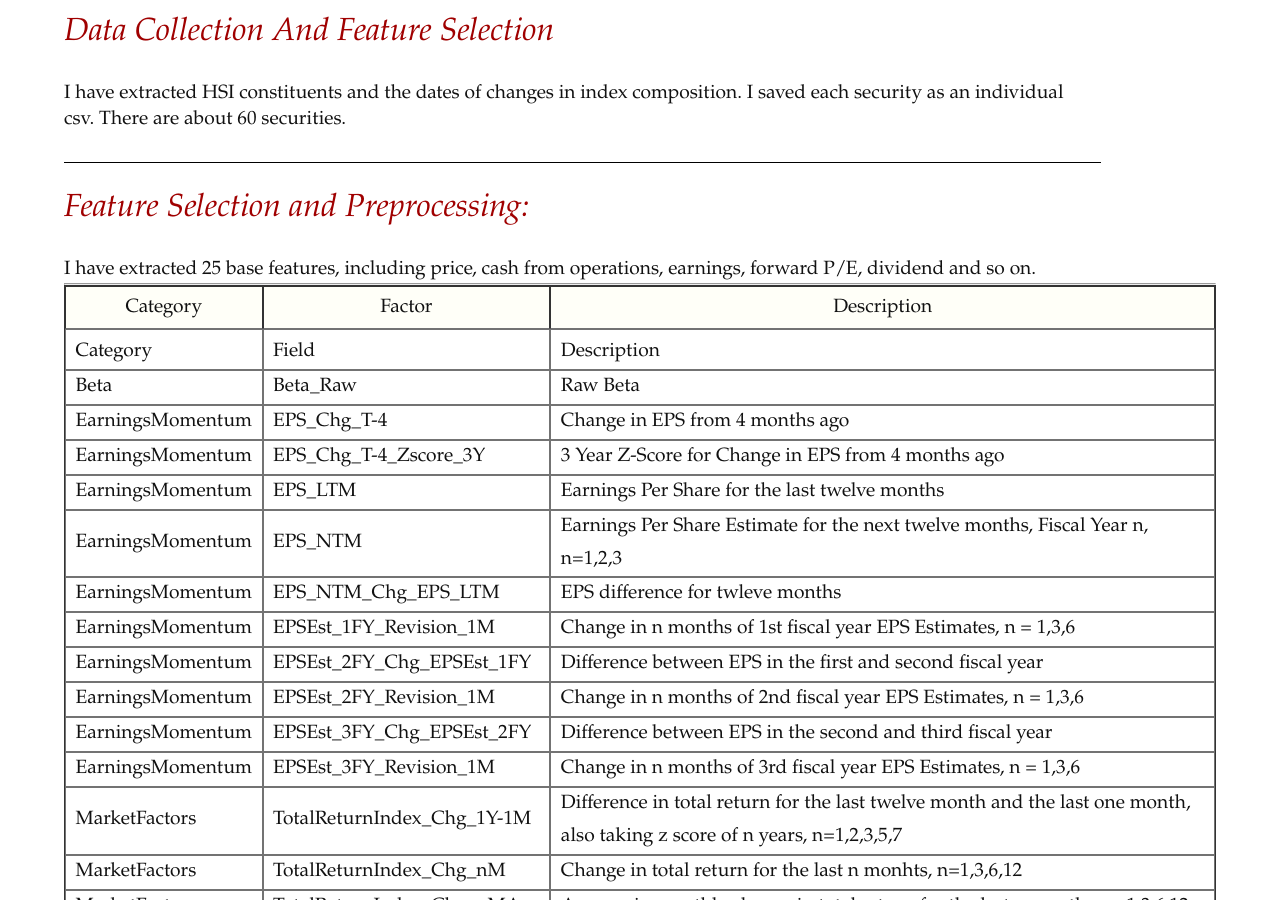
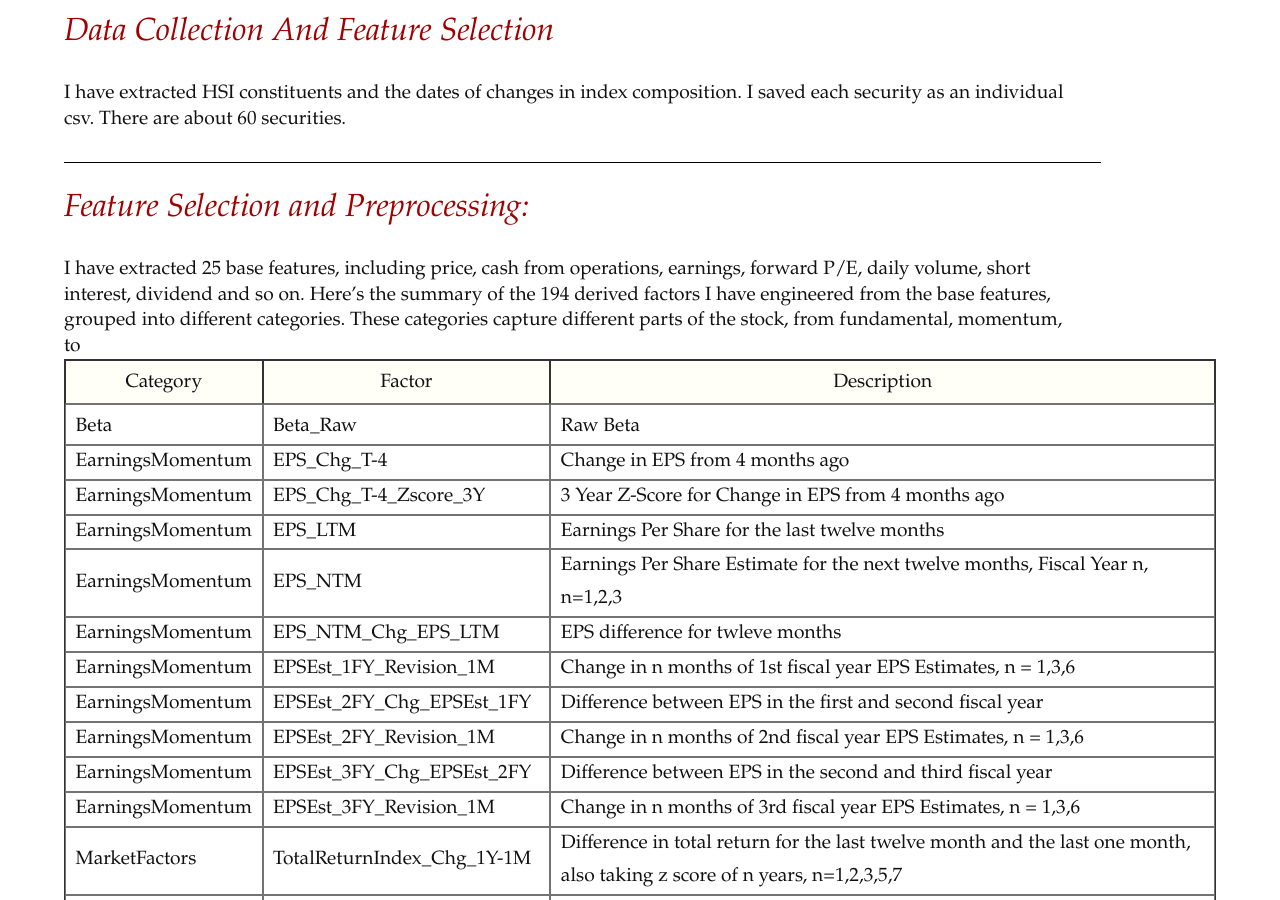
Before and after one commit to vionwinnie/old_website, a Jekyll site: the page built from starstockpicker.md, in a window 1280 px wide and 900 px high, scrolled down 674 px. Built offline with Jekyll 4.4.1, drawn with Linux system fonts in a browser that asks for light colours; nearby versions of some CDN libraries.

Commit message:
Update starstockpicker.md

```diff
--- a/starstockpicker.md
+++ b/starstockpicker.md
@@ -22,14 +22,11 @@ I have extracted HSI constituents and the dates of changes in index composition.
 
 ## Feature Selection and Preprocessing:
 
-I have extracted 25 base features, including price, cash from operations, earnings, forward P/E, dividend and so on.
-
----
+I have extracted 25 base features, including price, cash from operations, earnings, forward P/E, daily volume, short interest, dividend and so on. Here's the summary of the 194 derived factors I have engineered from the base features, grouped into different categories. These categories capture different parts of the stock, from fundamental, momentum, to
 
 
 | Category | Factor | Description |
 |--------- | ------ | ----------- |
-|Category|Field|Description |
 |Beta|Beta_Raw|Raw Beta|
 |EarningsMomentum|EPS_Chg_T-4|Change in EPS from 4 months ago|
 |EarningsMomentum|EPS_Chg_T-4_Zscore_3Y|3 Year Z-Score for Change in EPS from 4 months ago|
```
